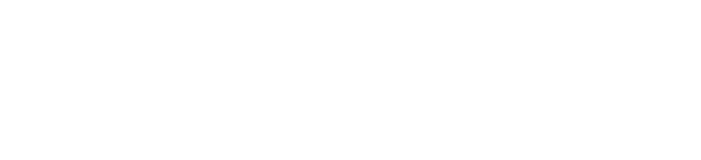
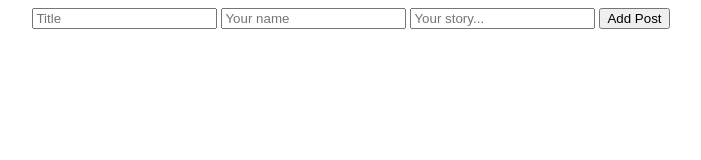
Before and after one commit to alihamedali96/Lap2-Challenge, a plain HTML site: page client/index.html in a window 1280 px wide. Shown: the whole page, without its empty margins (289-990 px from the left). Drawn offline with Linux system fonts and the light colour scheme.

Commit message:
html + fodler structure

```diff
--- a/client/index.html
+++ b/client/index.html
@@ -5,11 +5,22 @@
     <meta http-equiv="X-UA-Compatible" content="IE=edge" />
     <meta name="viewport" content="width=device-width, initial-scale=1.0" />
     <title>Yet Another Anonymous</title>
+    <link rel="stylesheet" href="style/style.css" />
+    <script defer src="js/script.js"></script>
   </head>
   <body>
     <div class="page_container">
       <div class="page">
-        <main></main>
+        <main>
+          <article>
+            <form id="form">
+              <input type="text" id="title" placeholder="Title" />
+              <input type="text" id="author" placeholder="Your name" />
+              <input type="textarea" id="content" placeholder="Your story..." />
+              <input type="submit" value="Add Post" />
+            </form>
+          </article>
+        </main>
       </div>
     </div>
   </body>
--- /dev/null
+++ b/client/style/style.css
@@ -0,0 +1,4 @@
+.page_container {
+  display: flex;
+  justify-content: center;
+}
```
Also changed, not shown: client/js/script.js (added).
